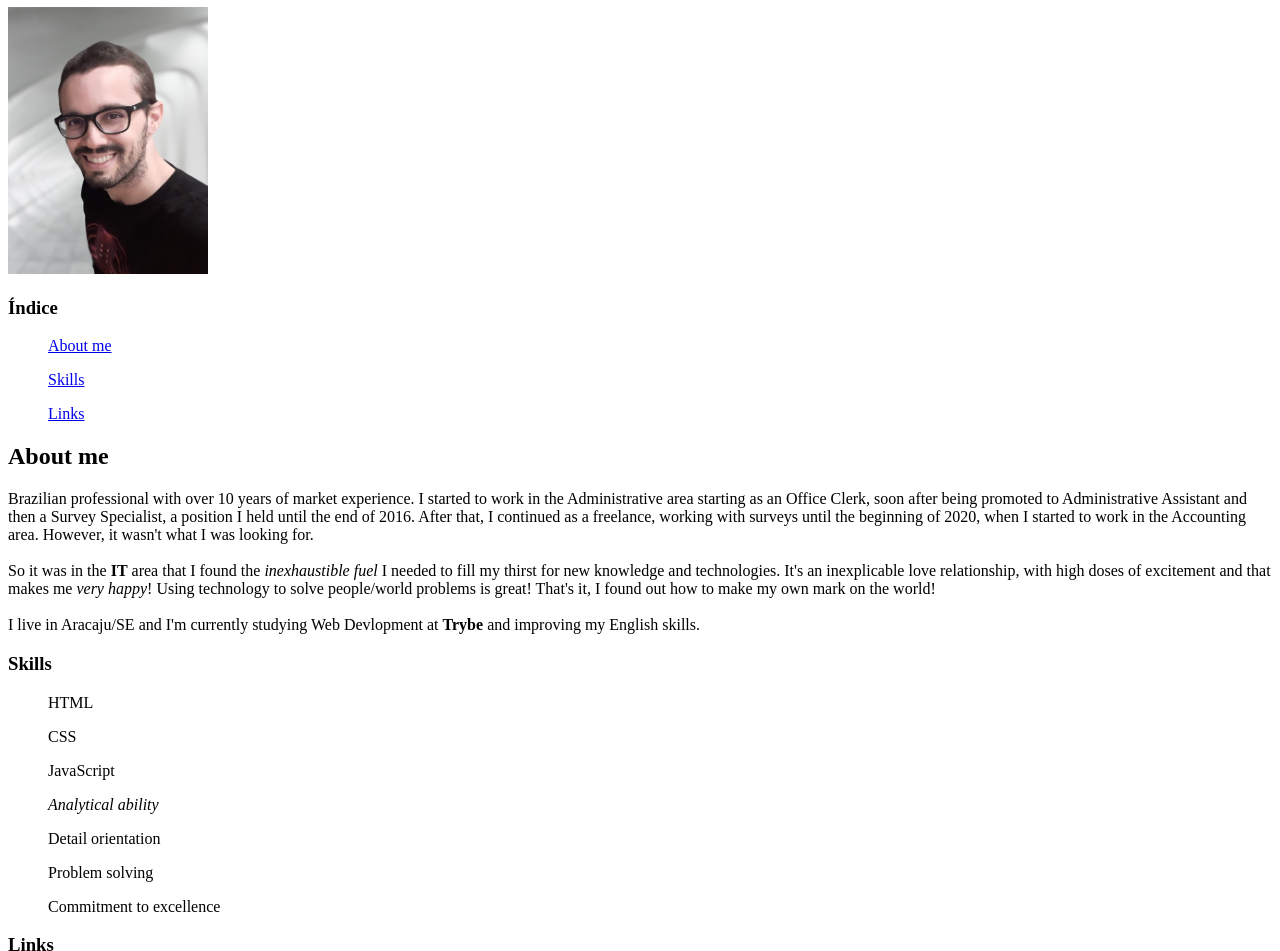
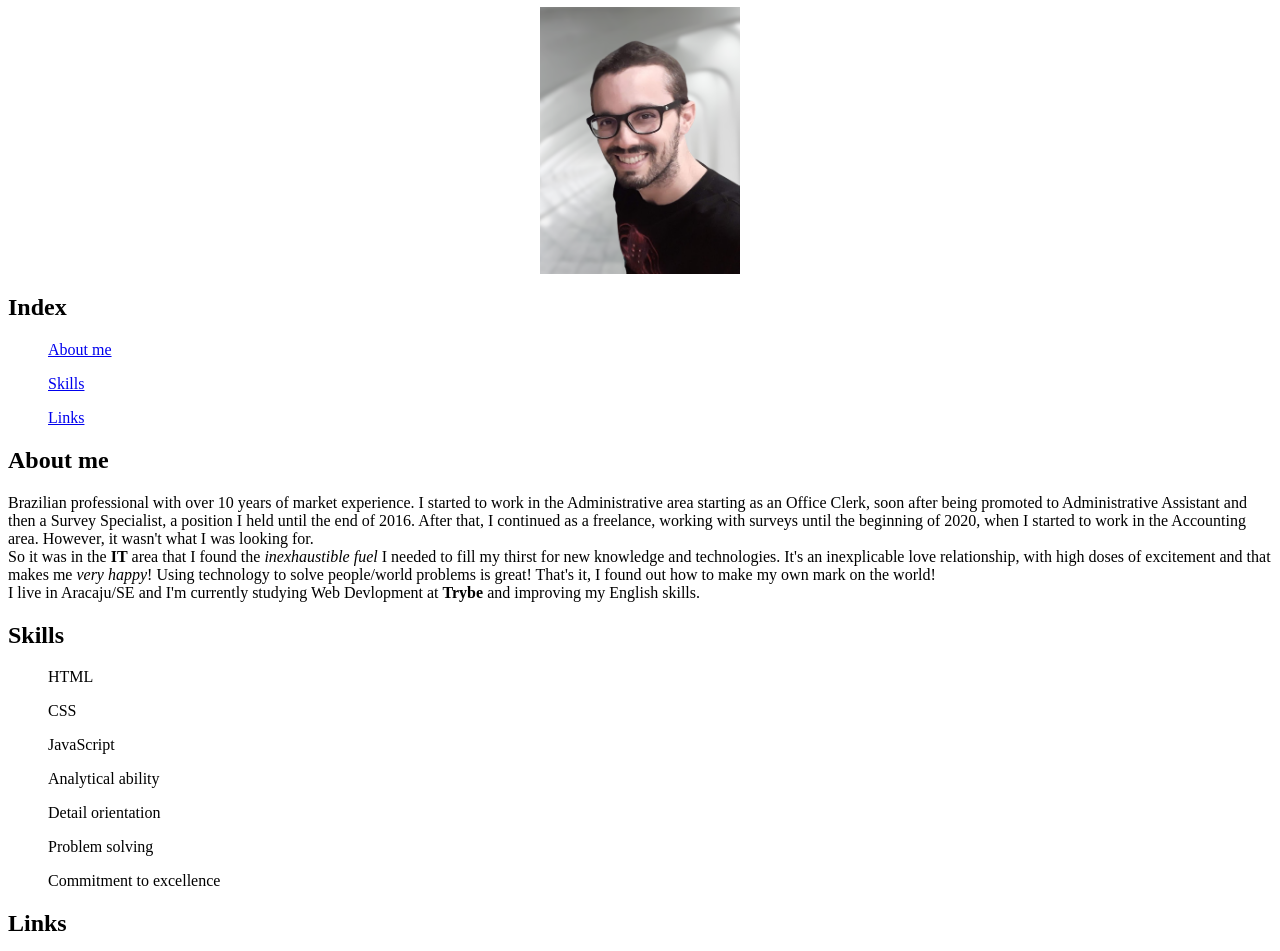
Before and after one commit to guybarreto/guybarreto.github.io, a plain HTML site: page index.html in a window 1280 px wide. Shown: the part 73-1024 px from the top of the page. Drawn offline with Linux system fonts and the light colour scheme.

Commit message:
Centralizes h1 and ProfilePic

```diff
--- a/index.html
+++ b/index.html
@@ -4,34 +4,35 @@
     <meta charset="UTF-8">
     <meta http-equiv="X-UA-Compatible" content="IE=edge">
     <meta name="viewport" content="width=device-width, initial-scale=1.0">
-    <title>Document</title>
+    <title>Guy Barreto's Portfolio</title>
+    <link rel="stylesheet" type="text/css" href="/style.css">
 </head>
 <body>
     <h1>Guy Neves Barreto</h1>
-    <img id="guy" src="/ProfilePic.png" alt="Imagem do autor do portfolio sorrindo" width="200">
+    <img class="guysPic" id="guy" src="/ProfilePic.png" alt="Imagem do autor do portfolio sorrindo">
 
-    <h3>Índice</h3>
+    <h2>Index</h2>
     <ol><a href="#about">About me</a></ol>
     <ol><a href="#skills">Skills</a></ol>
     <ol><a href="#links">Links</a></ol>
 
     <h2 id="about">About me</h2>
-    <p>Brazilian professional with over 10 years of market experience. I started to work in the Administrative area starting as an Office Clerk, soon after being promoted to Administrative Assistant and then a Survey Specialist, a position I held until the end of 2016. After that, I continued as a freelance, working with surveys until the beginning of 2020, when I started to work in the Accounting area. However, it wasn't what I was looking for.<br><br>
+    <p>Brazilian professional with over 10 years of market experience. I started to work in the Administrative area starting as an Office Clerk, soon after being promoted to Administrative Assistant and then a Survey Specialist, a position I held until the end of 2016. After that, I continued as a freelance, working with surveys until the beginning of 2020, when I started to work in the Accounting area. However, it wasn't what I was looking for.<br>
 
-    So it was in the <strong>IT</strong> area that I found the <em>inexhaustible fuel</em> I needed to fill my thirst for new knowledge and technologies. It's an inexplicable love relationship, with high doses of excitement and that makes me <em>very happy</em>! Using technology to solve people/world problems is great! That's it, I found out how to make my own mark on the world!<br><br>
+    So it was in the <strong>IT</strong> area that I found the <em>inexhaustible fuel</em> I needed to fill my thirst for new knowledge and technologies. It's an inexplicable love relationship, with high doses of excitement and that makes me <em>very happy</em>! Using technology to solve people/world problems is great! That's it, I found out how to make my own mark on the world!<br>
 
     I live in Aracaju/SE and I'm currently studying Web Devlopment at <strong>Trybe</strong> and improving my English skills.</p>
 
-    <h3 id="skills">Skills</h3>
+    <h2 id="skills">Skills</h2>
     <ul>HTML</ul>
     <ul>CSS</ul>
     <ul>JavaScript</ul>
-    <ul><em>Analytical ability</em></ul>
+    <ul>Analytical ability</ul>
     <ul>Detail orientation</ul>
     <ul>Problem solving</ul>
     <ul>Commitment to excellence</ul>
 
-    <h3 id="links">Links</h3>
+    <h2 id="links">Links</h2>
     <a href="https://www.youtube.com/@codigofontetv" target="_blank">Código Fonte Tv</a><br><br>
     <a href="#guy">Back to top</a>
 
--- a/style.css
+++ b/style.css
@@ -0,0 +1,10 @@
+h1 {
+    text-align: center;
+}
+
+.guysPic {
+    width: 200px;
+    margin-left: auto;
+    margin-right: auto;
+    display: block;
+}
```
